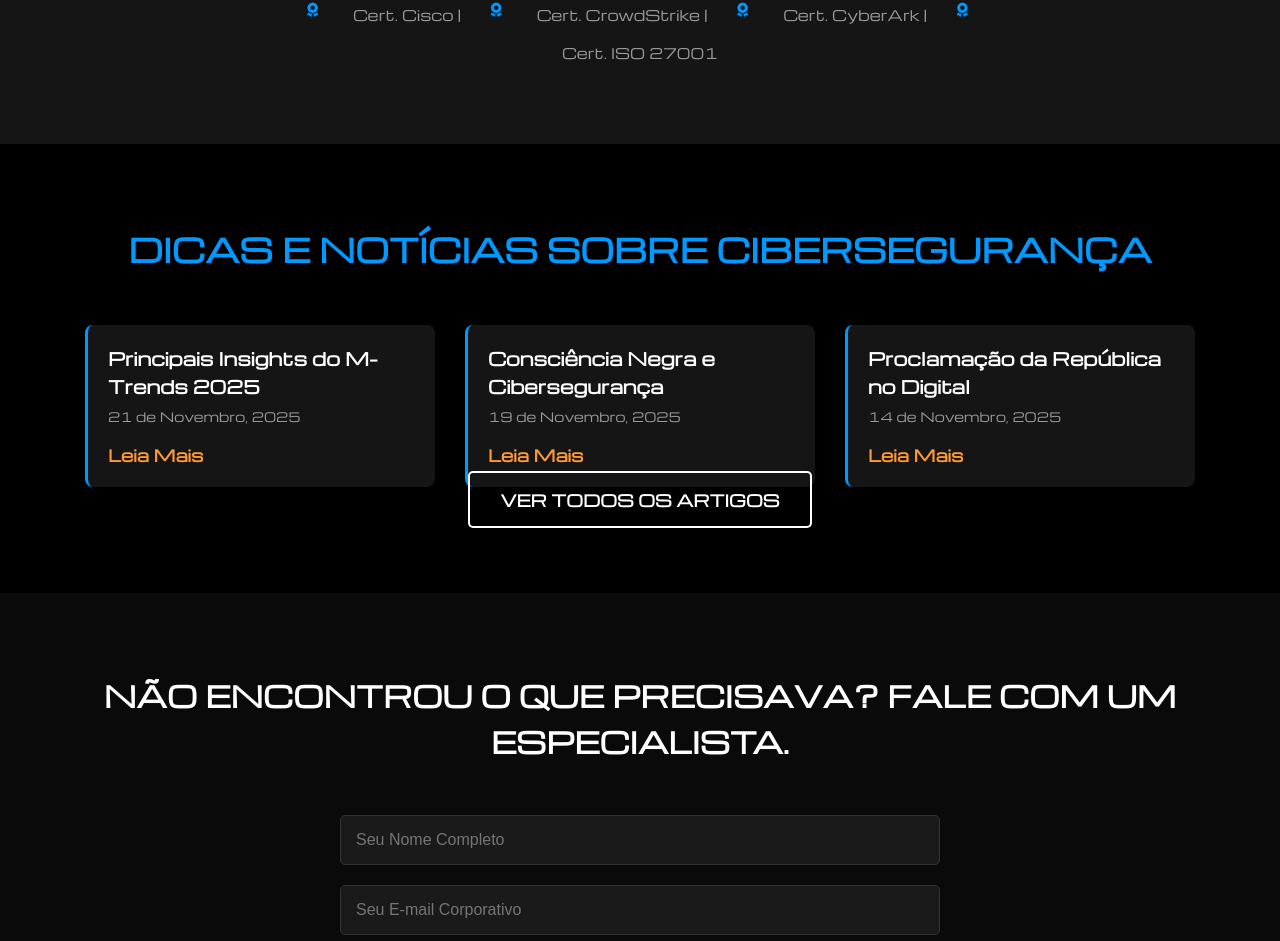
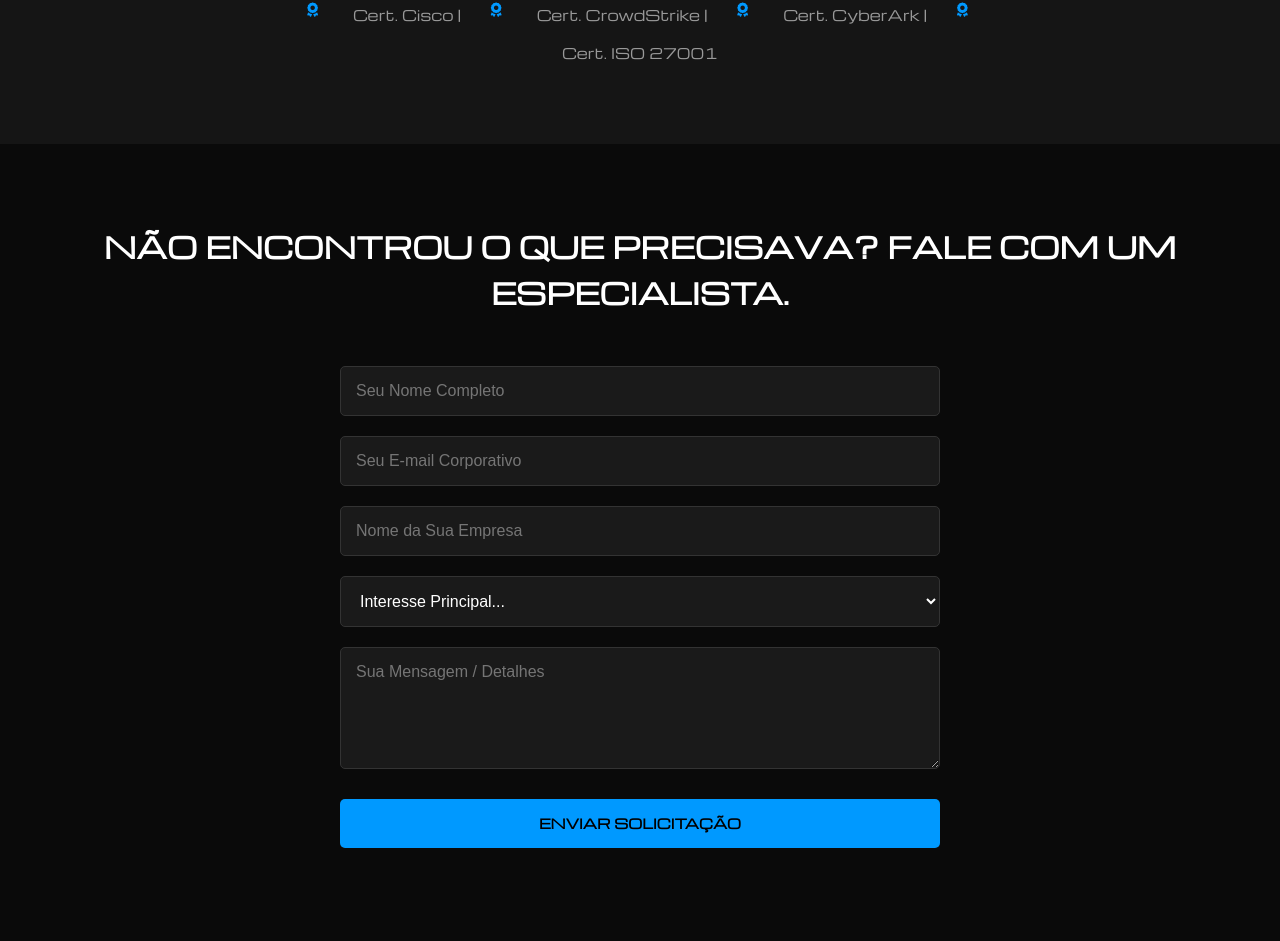
Before and after one commit to andrelcezar/dsr92.0, a plain HTML site: page index.html in a window 1280 px wide. Shown: the part 2454-3395 px from the top of the page. Drawn offline with nearby package versions, Linux system fonts and the light colour scheme.

Commit message:
Add files via upload

```diff
--- a/index.html
+++ b/index.html
@@ -129,7 +129,7 @@
         </div>
     </section>
 
-    <section class="blog-section" id="blog">
+    <section class="blog-section" id="blog" hidden>
         <h2>DICAS E NOTÍCIAS SOBRE CIBERSEGURANÇA</h2>
         <div class="blog-post-grid">
             <div class="blog-post-card">
```
